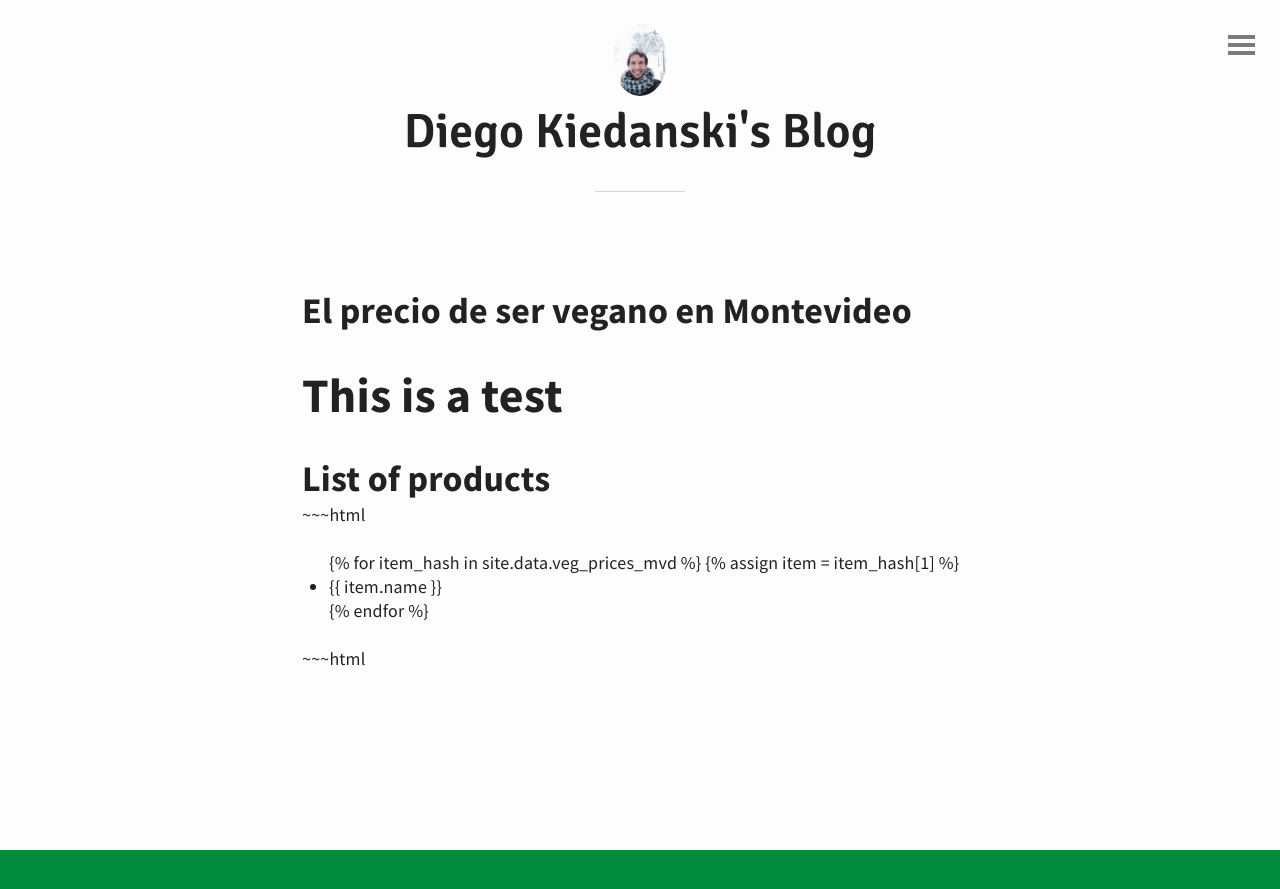
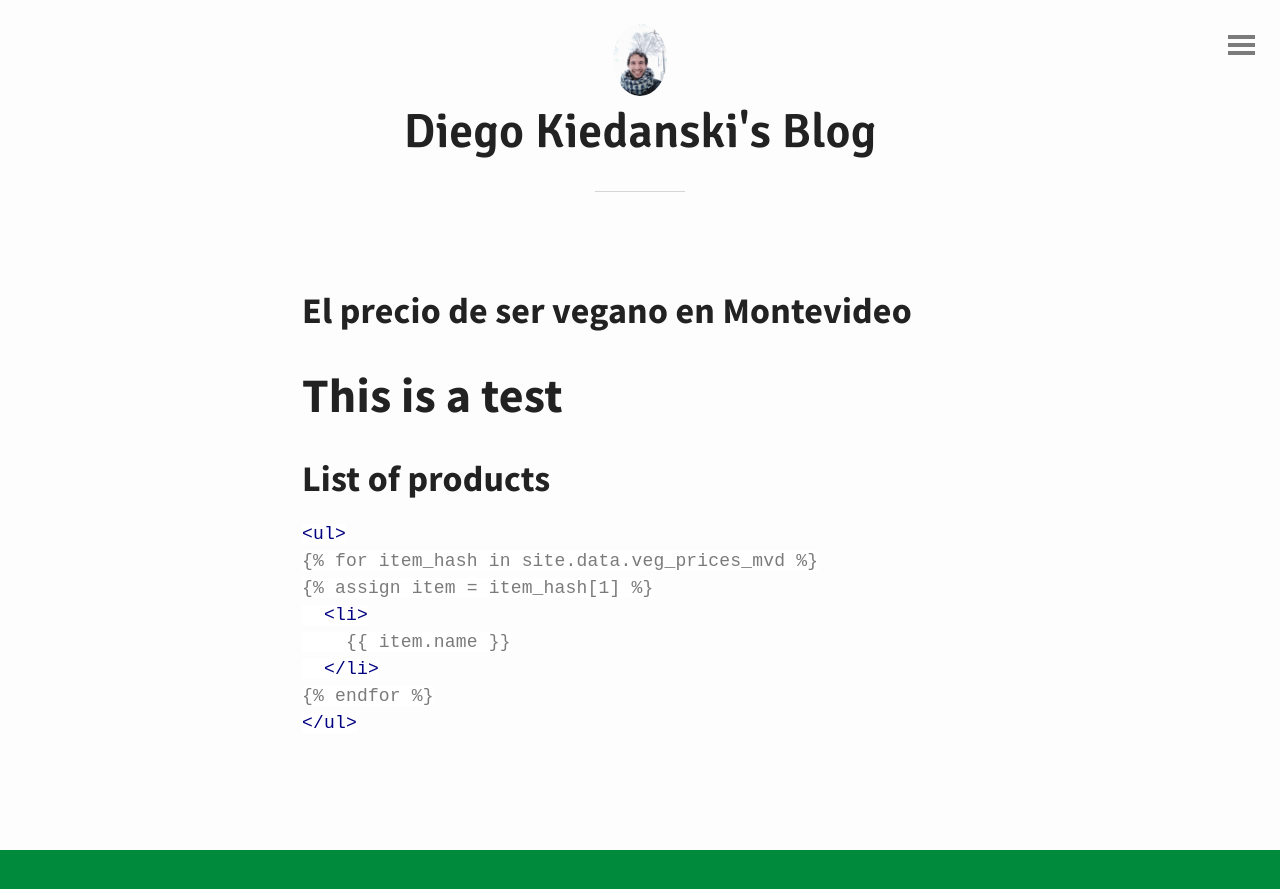
Before and after one commit to gus0k/gus0k.github.io, a Jekyll site: the page built from drafts/el-precio-de-ser-vegano-en-montevideo.md, in a window 1280 px wide. Shown: the top 889 px of the page. Built offline with Jekyll 4.4.1, drawn with Linux system fonts in a browser that asks for light colours; nearby versions of some CDN libraries; comment, search, counter and statistics services are not loaded.

Commit message:
atttempt 2

```diff
--- a/drafts/el-precio-de-ser-vegano-en-montevideo.md
+++ b/drafts/el-precio-de-ser-vegano-en-montevideo.md
@@ -20,5 +20,5 @@ tag: vegan, veganism, montevideo, uruguay, money
   </li>
 {% endfor %}
 </ul>
-~~~html
+~~~
 {% endraw %}
```
